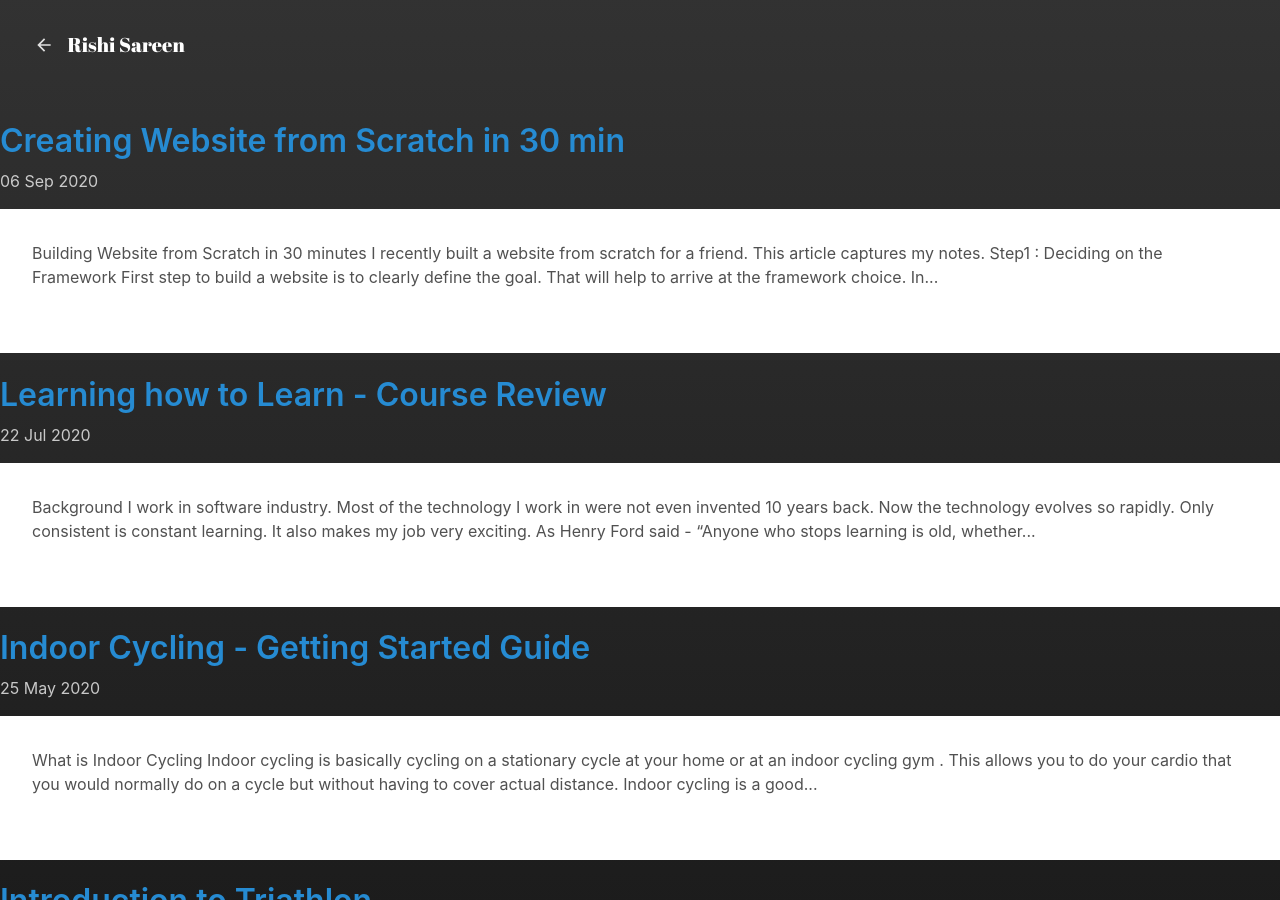
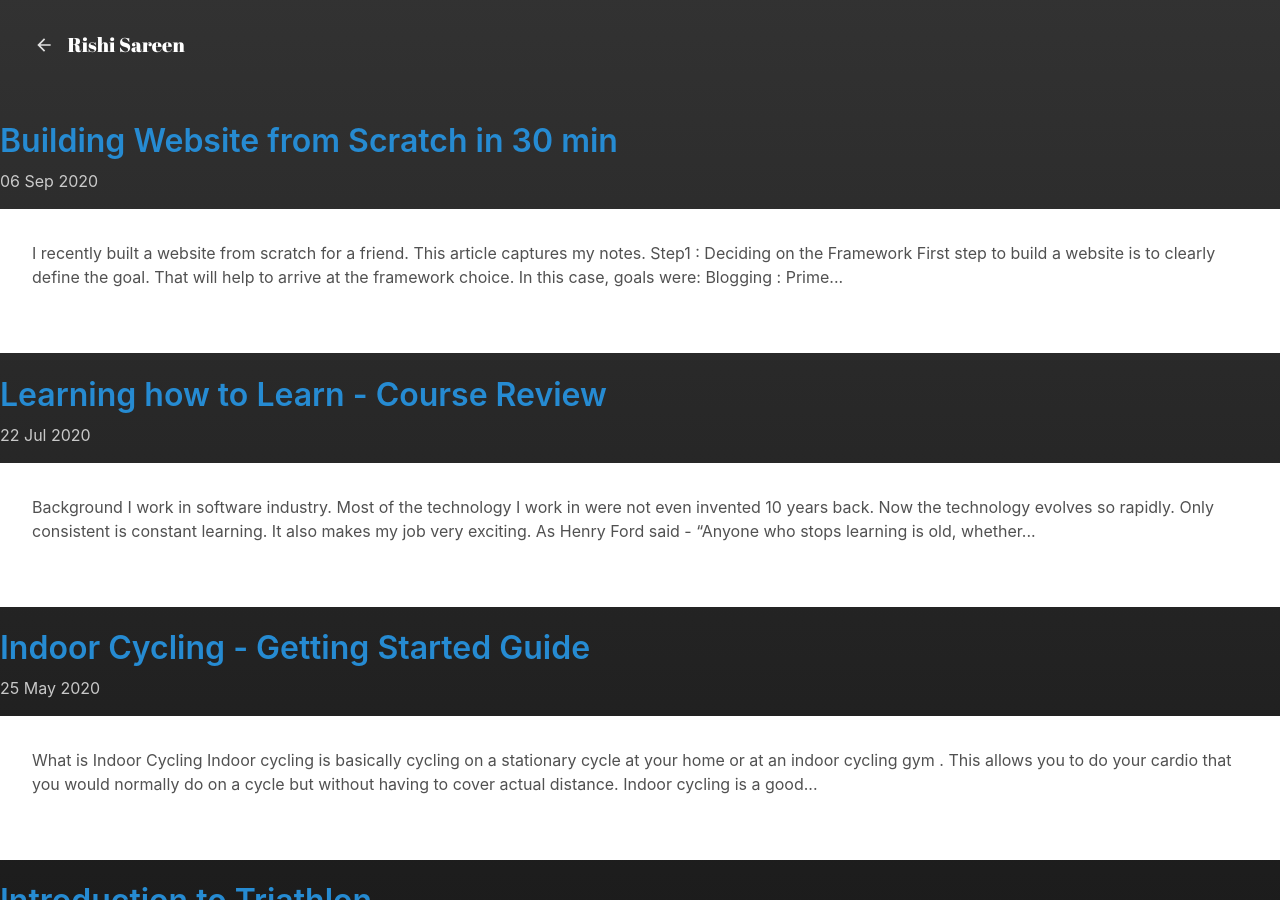
Before and after one commit to rishisareen/rishisareen-old.github.io, a Jekyll site: the page built from blog/index.html, in a window 1280 px wide and 900 px high. Built offline with Jekyll 4.4.1, drawn with Linux system fonts in a browser that asks for light colours; the list of posts is cut into pages by our own code.

Commit message:
Update 2020-09-06-creating-website-from-scratch.markdown

```diff
--- a/_posts/2020-09-06-creating-website-from-scratch.markdown
+++ b/_posts/2020-09-06-creating-website-from-scratch.markdown
@@ -1,12 +1,10 @@
 ---
 layout: post
-title: "Creating Website from Scratch in 30 min"
+title: "Building Website from Scratch in 30 min"
 date: 2020-09-06 13:49:45 +0530
 comments: true
 categories: website
 ---
-
-# Building Website from Scratch in 30 minutes
 
 I recently built a website from scratch for a friend. This article captures my notes.
 
```
